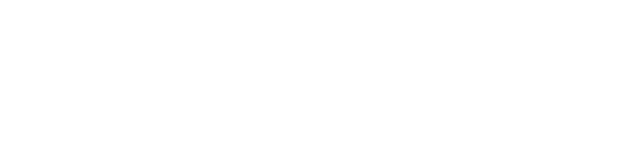
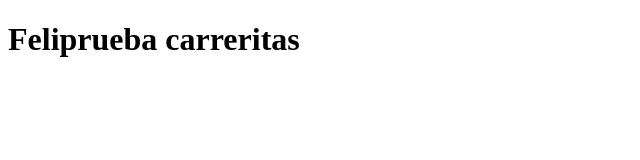
Before and after one commit to reginaroji/Algoritmos, a plain HTML site: page Feliprueba Matrices/index.html in a window 1280 px wide. Shown: the whole page, without its empty margins (0-640 px from the left). Drawn offline with Linux system fonts and the light colour scheme.

Commit message:
Aguegué título y h1 al html

```diff
--- a/Feliprueba Matrices/index.html
+++ b/Feliprueba Matrices/index.html
@@ -5,9 +5,9 @@
     <meta http-equiv="X-UA-Compatible" content="IE=edge">
     <meta name="viewport" content="width=device-width, initial-scale=1.0">
     <script src="script.js"></script>
-    <title>Document</title>
+    <title>Feliprueba carreritas</title>
 </head>
 <body>
-
+    <h1>Feliprueba carreritas</h1>
 </body>
 </html>
```
